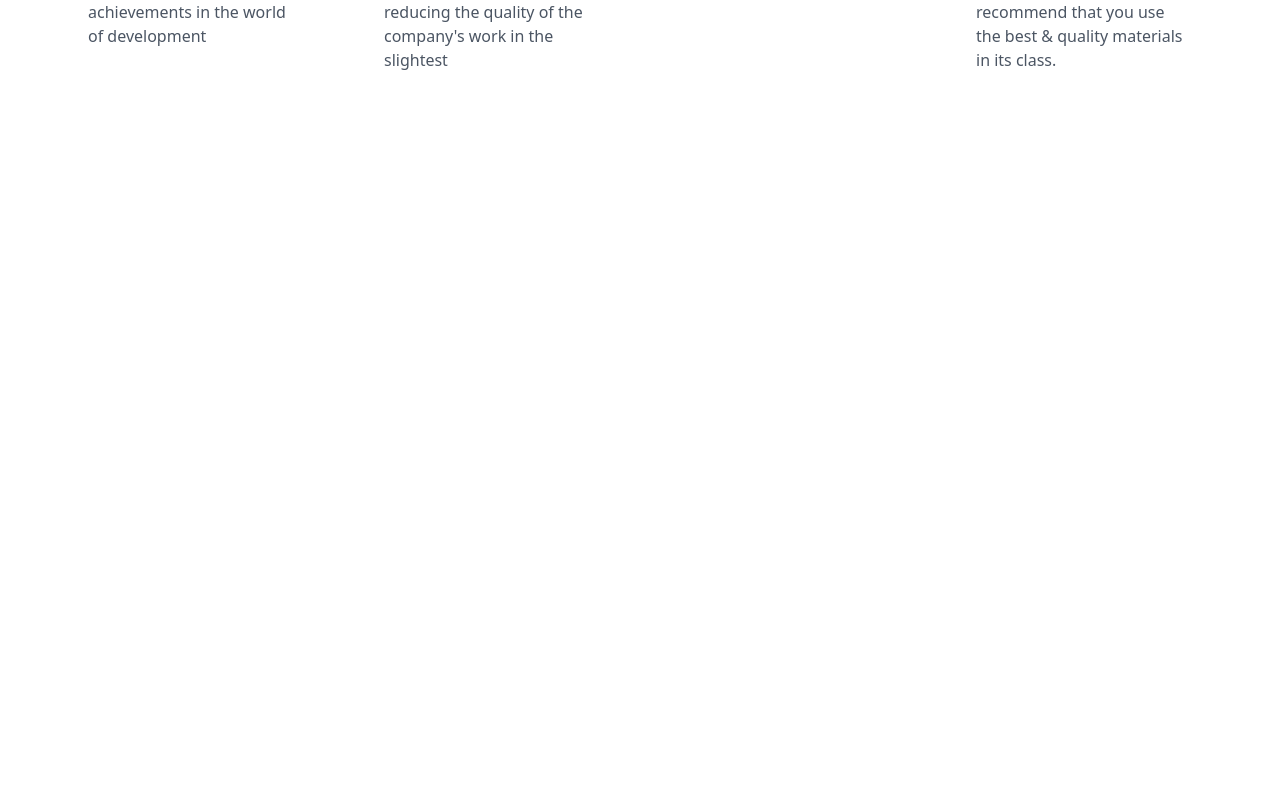
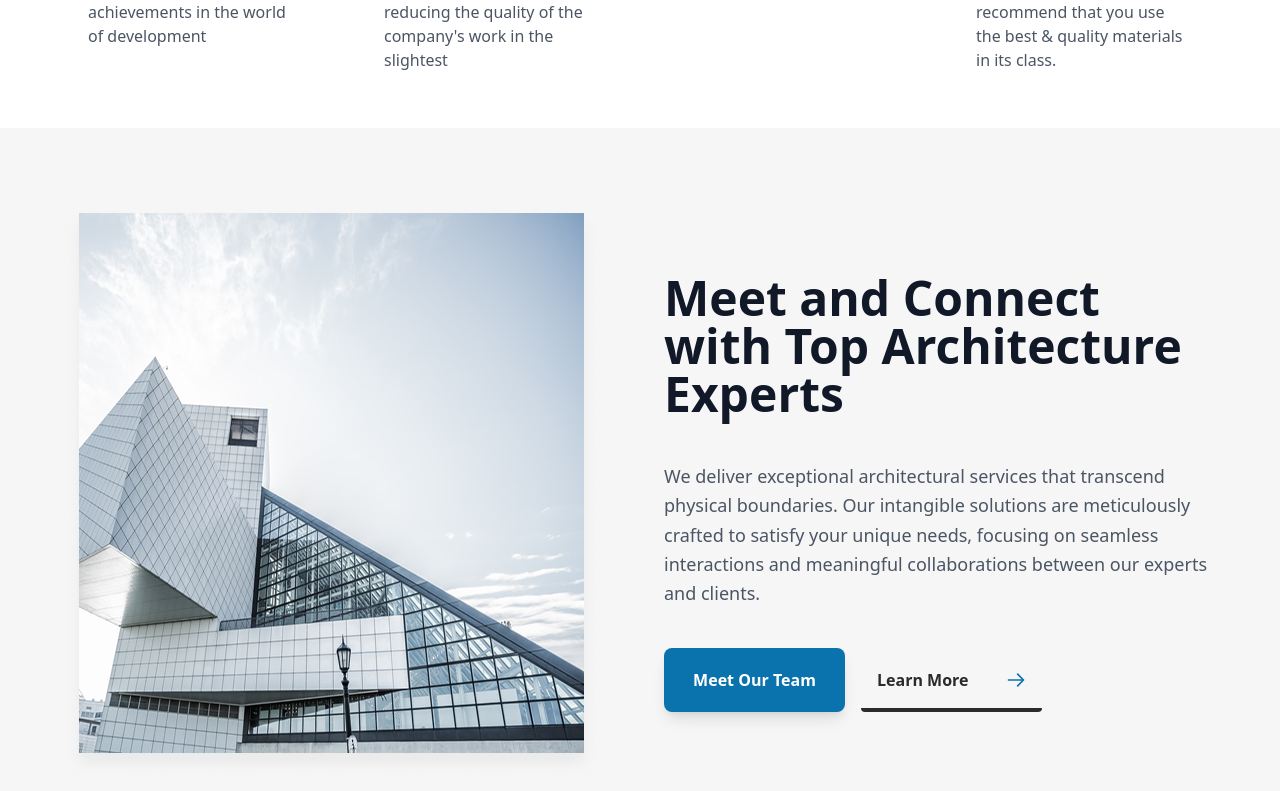
Before and after one commit to absattarghoto/Real_Estate_Website, a React (Vite) app: page / in a window 1280 px wide. Shown: the part 1759-2550 px from the top of the page. Before the commit the page ends 1887 px from the top, so only its background shows below. Built offline with nearby package versions, Linux system fonts and the light colour scheme.

Commit message:
add all data by about section

```diff
--- a/src/App.tsx
+++ b/src/App.tsx
@@ -1,4 +1,5 @@
 
+import AboutUs from "./Components/AboutUs/Index";
 import Crousel from "./Components/Crousel/Index";
 import FindServices from "./Components/FindServices/Index";
 import Hero from "./Components/Hero/Imdex";
@@ -14,6 +15,7 @@ const App = () => {
    <Crousel/>
    <Services/>
    <FindServices/>
+   <AboutUs/>
     </>
   );
 }
--- a/src/Components/AboutUs/Index.tsx
+++ b/src/Components/AboutUs/Index.tsx
@@ -1,10 +1,80 @@
-
 const AboutUs = () => {
   return (
-    <>
+    <section className="py-12 px-[5%] lg:py-20 bg-[#F6F6F6]">
+      <div className="flex flex-col lg:flex-row items-center gap-8 xl:gap-12 max-w-7xl mx-auto">
+        {/* Image Section */}
+        <div className="w-full lg:w-1/2 relative group">
+          <img src="Images/Mask Group.png" alt="Our Architecture Team" />
+        </div>
 
-    </>
+        {/* Content Section */}
+        <div className="w-full lg:w-1/2">
+          <h1 className="text-4xl md:text-5xl font-semibold text-gray-900 mb-11 leading-tight">
+            Meet and Connect with Top Architecture Experts
+          </h1>
+
+          <p className="text-lg text-gray-600 mb-10 leading-relaxed">
+            We deliver exceptional architectural services that transcend
+            physical boundaries. Our intangible solutions are meticulously
+            crafted to satisfy your unique needs, focusing on seamless
+            interactions and meaningful collaborations between our experts and
+            clients.
+          </p>
+
+          {/* Buttons Container */}
+          <div className="flex gap-4">
+            {/* Button */}
+            <button className="w-full sm:w-[181px] h-[64px] bg-[#0A72AD] text-white font-semibold rounded-lg shadow-lg hover:bg-[#085a8a] flex items-center justify-center">
+              Meet Our Team
+            </button>
+
+            {/* Link */}
+            <a
+              href="#"
+              className="relative inline-flex items-center justify-start w-full sm:w-[181px] h-[64px] py-3 pl-4 pr-12 overflow-hidden font-semibold text-[#2b2b2b] transition-all duration-150 ease-in-out rounded hover:pl-10 hover:pr-6 group"
+            >
+              <span className="absolute bottom-0 left-0 w-full h-1 transition-all duration-150 ease-in-out bg-[#2b2b2b] group-hover:h-full"></span>
+              <span className="absolute right-0 pr-4 duration-200 ease-out group-hover:translate-x-12">
+                <svg
+                  className="w-5 h-5 text-[#0A72AD]"
+                  fill="none"
+                  stroke="currentColor"
+                  viewBox="0 0 24 24"
+                  xmlns="http://www.w3.org/2000/svg"
+                >
+                  <path
+                    strokeLinecap="round"
+                    strokeLinejoin="round"
+                    strokeWidth="2"
+                    d="M14 5l7 7m0 0l-7 7m7-7H3"
+                  ></path>
+                </svg>
+              </span>
+              <span className="absolute left-0 pl-2.5 -translate-x-12 group-hover:translate-x-0 ease-out duration-200">
+                <svg
+                  className="w-5 h-5 text-[#0A72AD]"
+                  fill="none"
+                  stroke="currentColor"
+                  viewBox="0 0 24 24"
+                  xmlns="http://www.w3.org/2000/svg"
+                >
+                  <path
+                    strokeLinecap="round"
+                    strokeLinejoin="round"
+                    strokeWidth="2"
+                    d="M14 5l7 7m0 0l-7 7m7-7H3"
+                  ></path>
+                </svg>
+              </span>
+              <span className="relative w-full text-left transition-colors duration-200 ease-in-out group-hover:text-white">
+                Learn More
+              </span>
+            </a>
+          </div>
+        </div>
+      </div>
+    </section>
   );
-}
+};
 
 export default AboutUs;
```
Also changed, not shown: public/Images/Mask Group.png (added).
